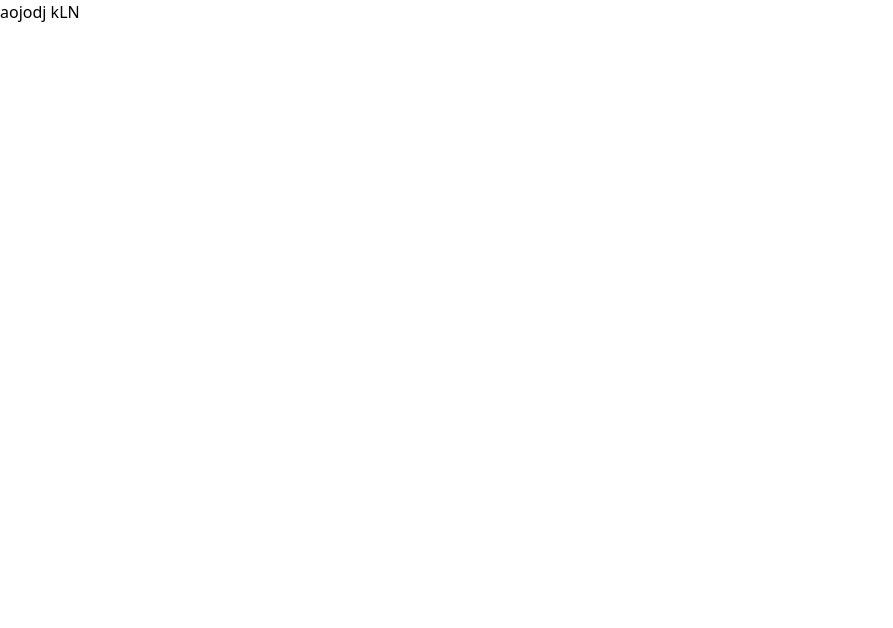
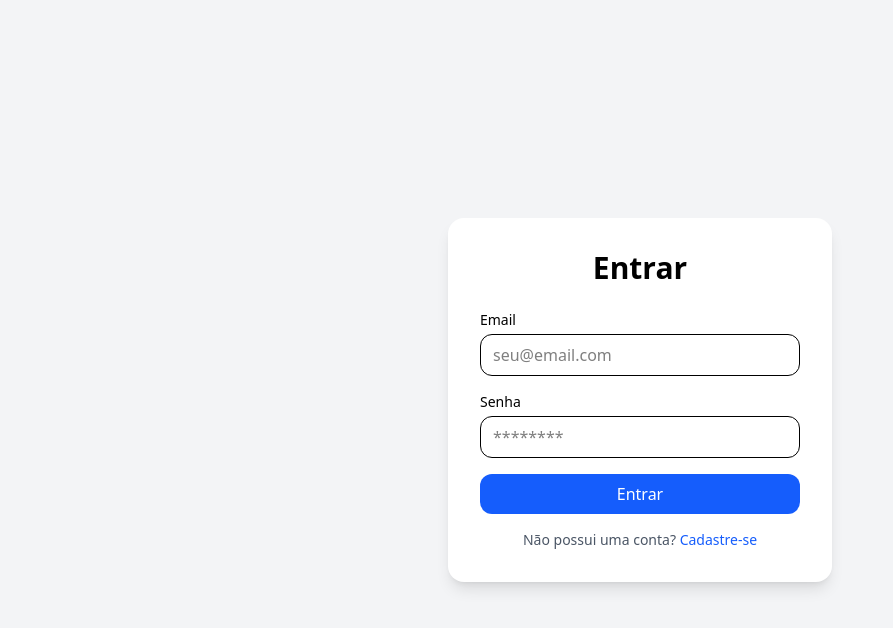
Before and after one commit to jotaenedatas/artesian-marketplace-frontend, a Next.js app: page /login in a window 1280 px wide. Shown: the top 628 px of the page, without its empty margins (0-893 px from the left). Built offline with nearby package versions, Linux system fonts and the light colour scheme.

Commit message:
adicionado tela de login

```diff
--- a/app/login/page.tsx
+++ b/app/login/page.tsx
@@ -1,3 +1,43 @@
 export default function Login() {
-  return <div className="bg">aojodj kLN</div>;
+  return (
+    <div className="min-h-screen flex items-center justify-center bg-gray-100 p-4">
+      <div className="w-full max-w-sm bg-white p-8 rounded-2xl shadow-lg">
+        <h1 className="text-3xl font-bold text-center mb-6">Entrar</h1>
+
+        <form className="space-y-4">
+          <div>
+            <label className="block text-sm mb-1">Email</label>
+            <input
+              type="email"
+              className="w-full px-3 py-2 border rounded-xl focus:outline-none focus:ring focus:ring-blue-300"
+              placeholder="seu@email.com"
+            />
+          </div>
+
+          <div>
+            <label className="block text-sm mb-1">Senha</label>
+            <input
+              type="password"
+              className="w-full px-3 py-2 border rounded-xl focus:outline-none focus:ring focus:ring-blue-300"
+              placeholder="********"
+            />
+          </div>
+
+          <button
+            type="submit"
+            className="w-full bg-blue-600 text-white py-2 rounded-xl hover:bg-blue-700 transition"
+          >
+            Entrar
+          </button>
+        </form>
+
+        <p className="text-sm text-center mt-4 text-gray-600">
+          Não possui uma conta?{" "}
+          <a href="/login/cadastro" className="text-blue-600">
+            Cadastre-se
+          </a>
+        </p>
+      </div>
+    </div>
+  );
 }
--- a/app/page.tsx
+++ b/app/page.tsx
@@ -5,12 +5,9 @@ export default function Home() {
       {/* NAVBAR */}
       <header className="flex items-center justify-between px-8 py-5 border-b bg-white">
         <h1 className="text-2xl font-bold tracking-tight">JC INC</h1>
-
         <nav className="hidden md:flex items-center gap-8 text-gray-600">
           <a href="#" className="hover:text-black">Categorias</a>
-          <a href="#" className="hover:text-black">Promoções</a>
           <a href="#" className="hover:text-black">Quero vender</a>
-          <a href="#" className="hover:text-black">Contato</a>
         </nav>
 
         <a href= "/login" className="px-4 py-2 bg-black text-white rounded-xl hover:opacity-80 transition">
```
